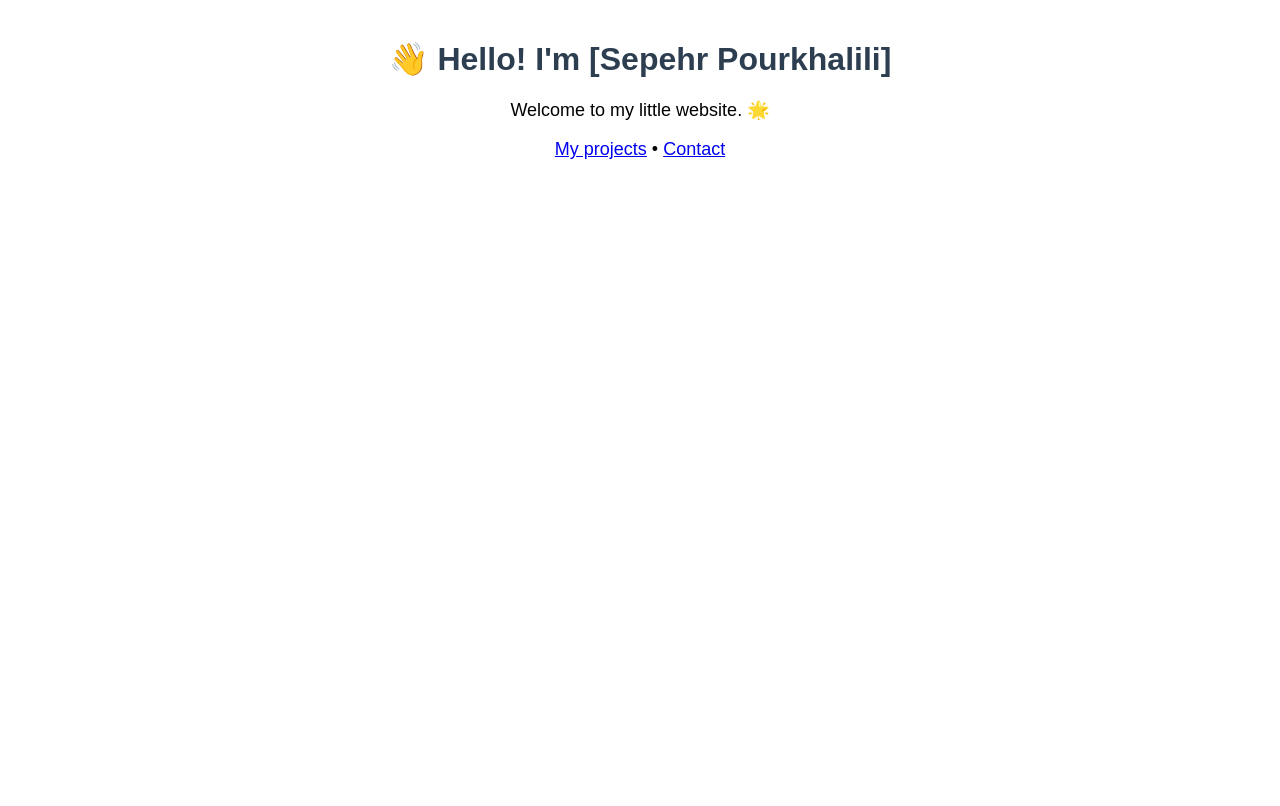
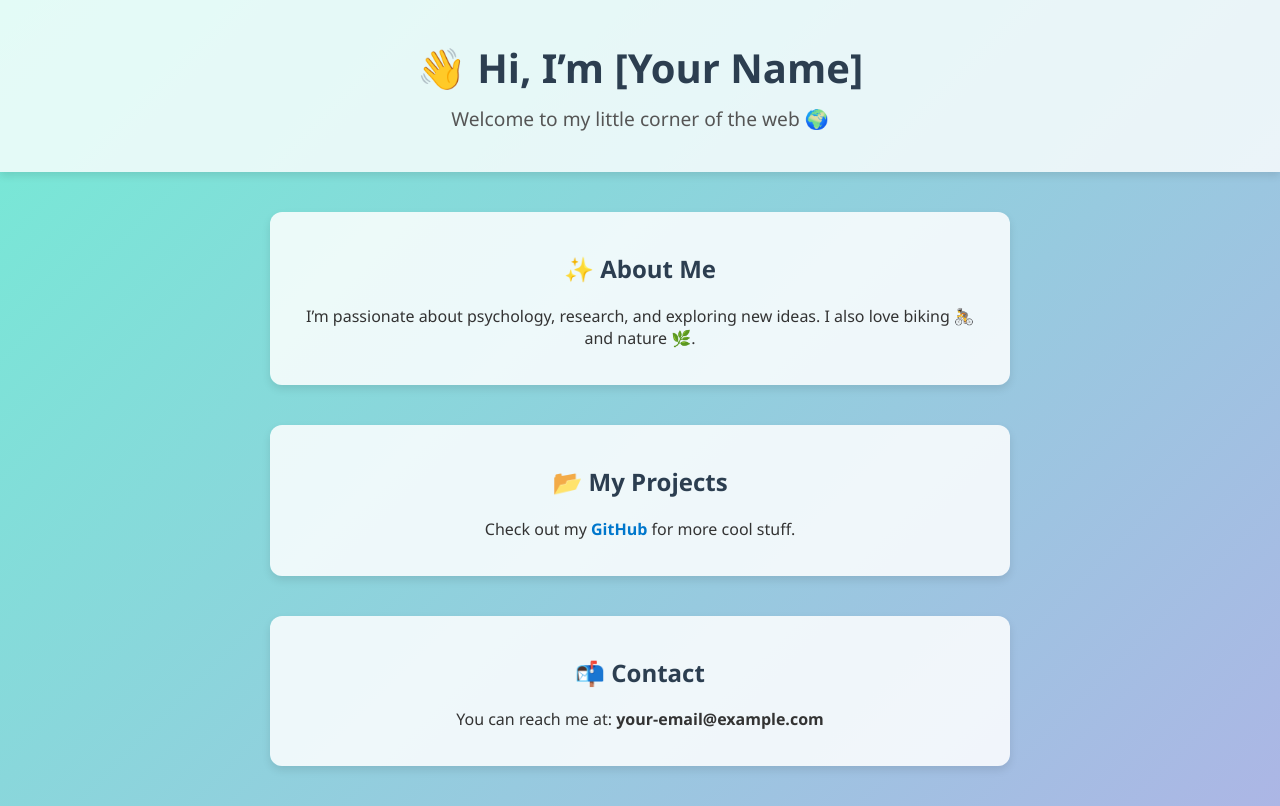
Before and after one commit to sepehr-pourkhalili/sepehrpour, a plain HTML site: page index.html in a window 1280 px wide. Drawn offline with Linux system fonts and the light colour scheme.

Commit message:
index.html

```diff
--- a/index.html
+++ b/index.html
@@ -1,17 +1,89 @@
 <!DOCTYPE html>
-<html>
+<html lang="en">
 <head>
-  <meta charset="utf-8">
-  <title>Hi — I'm [Sepehr Pourkhalili]</title>
+  <meta charset="UTF-8">
+  <title>🌟 [Your Name] — Personal Website</title>
   <style>
-    body { font-family: Arial, sans-serif; margin: 40px; text-align: center; }
-    h1 { color: #2c3e50; }
-    p { font-size: 18px; }
+    /* 🌈 General look */
+    body {
+      font-family: 'Segoe UI', Tahoma, sans-serif;
+      margin: 0;
+      padding: 0;
+      background: linear-gradient(135deg, #74ebd5, #ACB6E5);
+      color: #333;
+      text-align: center;
+    }
+
+    /* 🏷️ Header area */
+    header {
+      background: rgba(255, 255, 255, 0.8);
+      padding: 40px;
+      box-shadow: 0 4px 8px rgba(0,0,0,0.1);
+    }
+
+    header h1 {
+      margin: 0;
+      font-size: 2.5em;
+      color: #2c3e50;
+    }
+
+    header p {
+      margin: 10px 0 0;
+      font-size: 1.2em;
+      color: #555;
+    }
+
+    /* 📂 Sections */
+    section {
+      margin: 40px auto;
+      padding: 20px;
+      max-width: 700px;
+      background: rgba(255, 255, 255, 0.85);
+      border-radius: 12px;
+      box-shadow: 0 4px 8px rgba(0,0,0,0.1);
+    }
+
+    h2 {
+      color: #2c3e50;
+    }
+
+    /* 🔗 Links */
+    a {
+      text-decoration: none;
+      color: #0077cc;
+      font-weight: bold;
+    }
+    a:hover {
+      color: #005999;
+    }
+
+    /* 📱 Mobile friendly */
+    @media (max-width: 600px) {
+      header h1 { font-size: 2em; }
+      section { margin: 20px; }
+    }
   </style>
 </head>
 <body>
-  <h1>👋 Hello! I'm [Sepehr Pourkhalili]</h1>
-  <p>Welcome to my little website. 🌟</p>
-  <p><a href="#">My projects</a> • <a href="#">Contact</a></p>
+  <header>
+    <h1>👋 Hi, I’m [Your Name]</h1>
+    <p>Welcome to my little corner of the web 🌍</p>
+  </header>
+
+  <section>
+    <h2>✨ About Me</h2>
+    <p>I’m passionate about psychology, research, and exploring new ideas.
+       I also love biking 🚴 and nature 🌿.</p>
+  </section>
+
+  <section>
+    <h2>📂 My Projects</h2>
+    <p>Check out my <a href="https://github.com/[your-username]">GitHub</a> for more cool stuff.</p>
+  </section>
+
+  <section>
+    <h2>📬 Contact</h2>
+    <p>You can reach me at: <b>your-email@example.com</b></p>
+  </section>
 </body>
 </html>
```
